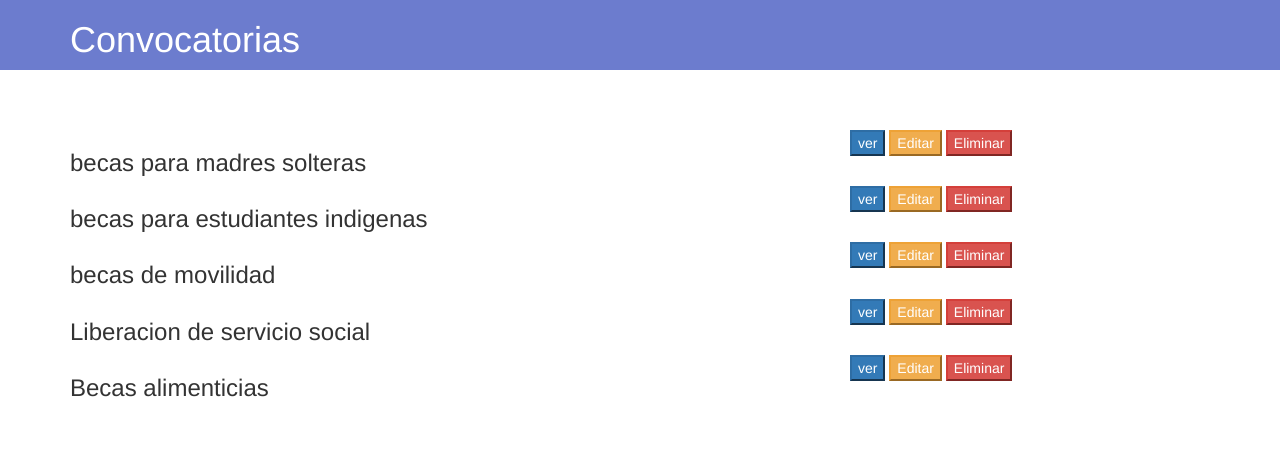
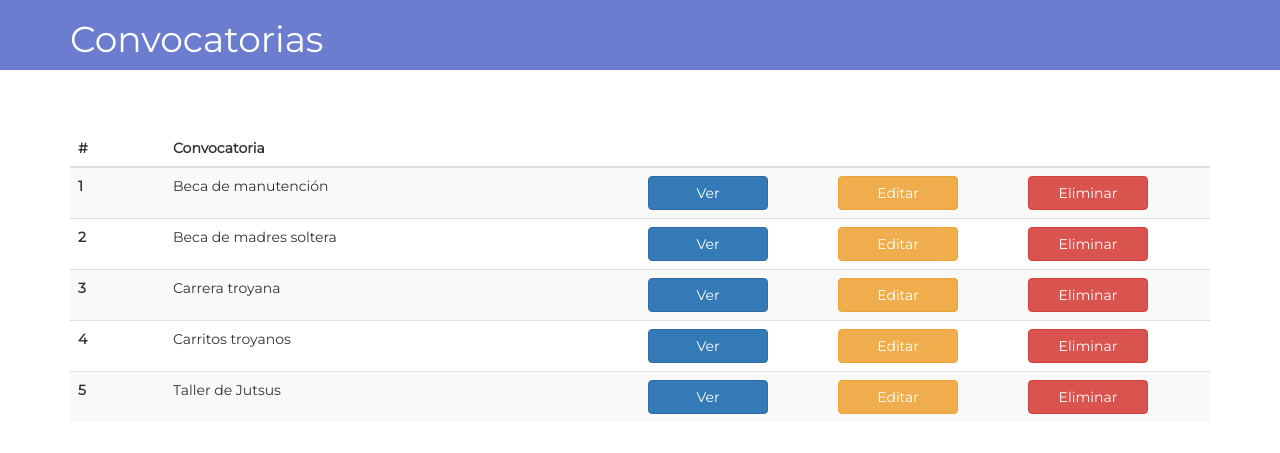
Before and after one commit to FernandoRAM/ClassHub, a PHP site: page /WEB/administrativo.html in a window 1280 px wide. Shown: the top 453 px of the page. Run offline with PHP 8.4, Linux system fonts and the light colour scheme.

Commit message:
Modificación de convocatorias (Web)

```diff
--- a/WEB/administrativo.html
+++ b/WEB/administrativo.html
@@ -1,12 +1,14 @@
 <!DOCTYPE html>
 <html>
 <head>
-	<title>prueba</title>
+    <title>Convocatorias</title>
     <meta name="viewport" content="width = device-width, user-scalable=no, initial-scale=1.0, minimum-scale=1.0">
     <link rel="stylesheet" type="text/css" href="css/bootstrap.min.css">
-	<link rel="stylesheet"  href="css/talacha.css">
+    <link rel="stylesheet" href="css/talacha.css">
+    <link href="https://fonts.googleapis.com/css?family=Montserrat" rel="stylesheet">
 </head>
 <body>
+
 <header>
     <div class="container">
         <h1>Convocatorias</h1>
@@ -16,102 +18,65 @@
 <br>
 <br>
 <br>
+
 <div class="container">
-			<section class="main row">
-				<article class="col-xs-12 col-md-8">
-					<h3>
-						becas para madres solteras
-					</h3>
-				</article>
+    <div class="row">
+        <div class="col-lg-12">
+            <table class="table table-striped">
+                <thead>
+                <tr>
+                    <th class="col-lg-1">#</th>
+                    <th class="col-lg-5">Convocatoria</th>
+                    <th class="col-lg-2"></th>
+                    <th class="col-lg-2"></th>
+                    <th class="col-lg-2"></th>
+                </tr>
+                </thead>
 
-				<aside class="col-xs-6 col-md-4">
-					<button class="btt btn-primary">
-							ver
-					</button>
-					<button class="btt btn-warning">
-							Editar
-					</button>
-					<button class="btt btn-danger">
-							Eliminar
-					</button>
-				</aside>
-			</section>
-			<section class="main row">
-				<article class="col-xs-12 col-md-8">
-					<h3>
-						becas para estudiantes indigenas
-					</h3>
-				</article>
+                <tbody>
+                <tr>
+                    <th scope="col">1</th>
+                    <td>Beca de manutención</td>
+                    <td><input type="button" class="btn btn-primary btn-larger" value="Ver"></td>
+                    <td><input type="button" class="btn btn-warning btn-larger" value="Editar"></td>
+                    <td><input type="button" class="btn btn-danger btn-larger" value="Eliminar"></td>
+                </tr>
 
-				<aside class="col-xs-6 col-md-4">
-					<button class="btt btn-primary">
-							ver
-					</button>
-					<button class="btt btn-warning">
-							Editar
-					</button>
-					<button class="btt btn-danger">
-							Eliminar
-					</button>
-				</aside>
-			</section>
-			<section class="main row">
-				<article class="col-xs-12 col-md-8">
-					<h3>
-						becas de movilidad
-					</h3>
-				</article>
+                <tr>
+                    <th scope="col">2</th>
+                    <td>Beca de madres soltera</td>
+                    <td><input type="button" class="btn btn-primary btn-larger" value="Ver"></td>
+                    <td><input type="button" class="btn btn-warning btn-larger" value="Editar"></td>
+                    <td><input type="button" class="btn btn-danger btn-larger" value="Eliminar"></td>
+                </tr>
 
-				<aside class="col-xs-6 col-md-4">
-					<button class="btt btn-primary">
-							ver
-					</button>
-					<button class="btt btn-warning">
-							Editar
-					</button>
-					<button class="btt btn-danger">
-							Eliminar
-					</button>
-				</aside>
-			</section>
-			<section class="main row">
-				<article class="col-xs-12 col-md-8">
-					<h3>
-						Liberacion de servicio social
-					</h3>
-				</article>
+                <tr>
+                    <th scope="col">3</th>
+                    <td>Carrera troyana</td>
+                    <td><input type="button" class="btn btn-primary btn-larger" value="Ver"></td>
+                    <td><input type="button" class="btn btn-warning btn-larger" value="Editar"></td>
+                    <td><input type="button" class="btn btn-danger btn-larger" value="Eliminar"></td>
+                </tr>
 
-				<aside class="col-xs-6 col-md-4">
-					<button class="btt btn-primary">
-							ver
-					</button>
-					<button class="btt btn-warning">
-							Editar
-					</button>
-					<button class="btt btn-danger">
-							Eliminar
-					</button>
-				</aside>
-			</section>
-			<section class="main row">
-				<article class="col-xs-12 col-md-8">
-					<h3>
-						Becas alimenticias
-					</h3>
-				</article>
+                <tr>
+                    <th scope="col">4</th>
+                    <td>Carritos troyanos</td>
+                    <td><input type="button" class="btn btn-primary btn-larger" value="Ver"></td>
+                    <td><input type="button" class="btn btn-warning btn-larger" value="Editar"></td>
+                    <td><input type="button" class="btn btn-danger btn-larger" value="Eliminar"></td>
+                </tr>
 
-				<aside class="col-xs-6 col-md-4">
-					<button class="btt btn-primary">
-							ver
-					</button>
-					<button class="btt btn-warning">
-							Editar
-					</button>
-					<button class="btt btn-danger">
-							Eliminar
-					</button>
-				</aside>
-			</section>
+                <tr>
+                    <th scope="col">5</th>
+                    <td>Taller de Jutsus</td>
+                    <td><input type="button" class="btn btn-primary btn-larger" value="Ver"></td>
+                    <td><input type="button" class="btn btn-warning btn-larger" value="Editar"></td>
+                    <td><input type="button" class="btn btn-danger btn-larger" value="Eliminar"></td>
+                </tr>
+                </tbody>
+            </table>
+        </div>
+    </div>
 </div>
 
 <script src="js/jquery.js"></script>
--- a/WEB/css/talacha.css
+++ b/WEB/css/talacha.css
@@ -1,20 +1,21 @@
+header {
+    background: #6C7CCE;
+    color: #fff;
+}
 
-header{
-    background:#6C7CCE;
-    color:#fff;
+.contenido {
+    color: #BEB9B9;
 }
-.contenido
-{
-	color:#BEB9B9;
-}
-.fecha{
+
+.fecha {
     color: #646464;
 }
-.imag
-{
+
+.imag {
     margin-left: 870px;
     margin-top: -260px;
 }
+
 .zoom {
     padding: 1px;
     background-color: black;
@@ -27,14 +28,24 @@ header{
 .zoom:hover {
     transform: scale(1.6);
 }
-#foto{
+
+#foto {
     margin-left: 800px;
     width: 300px;
     padding: 1px;
     background-color: black;
     margin-top: -290px;
 }
-#boto{
+
+#boto {
     margin-left: 160px;
     margin-top: 10px;
 }
+
+.btn-larger {
+    width: 120px;
+}
+
+body {
+    font-family: 'Montserrat', sans-serif;
+}
```
Lines whose indentation alone changed are shown as unchanged.
